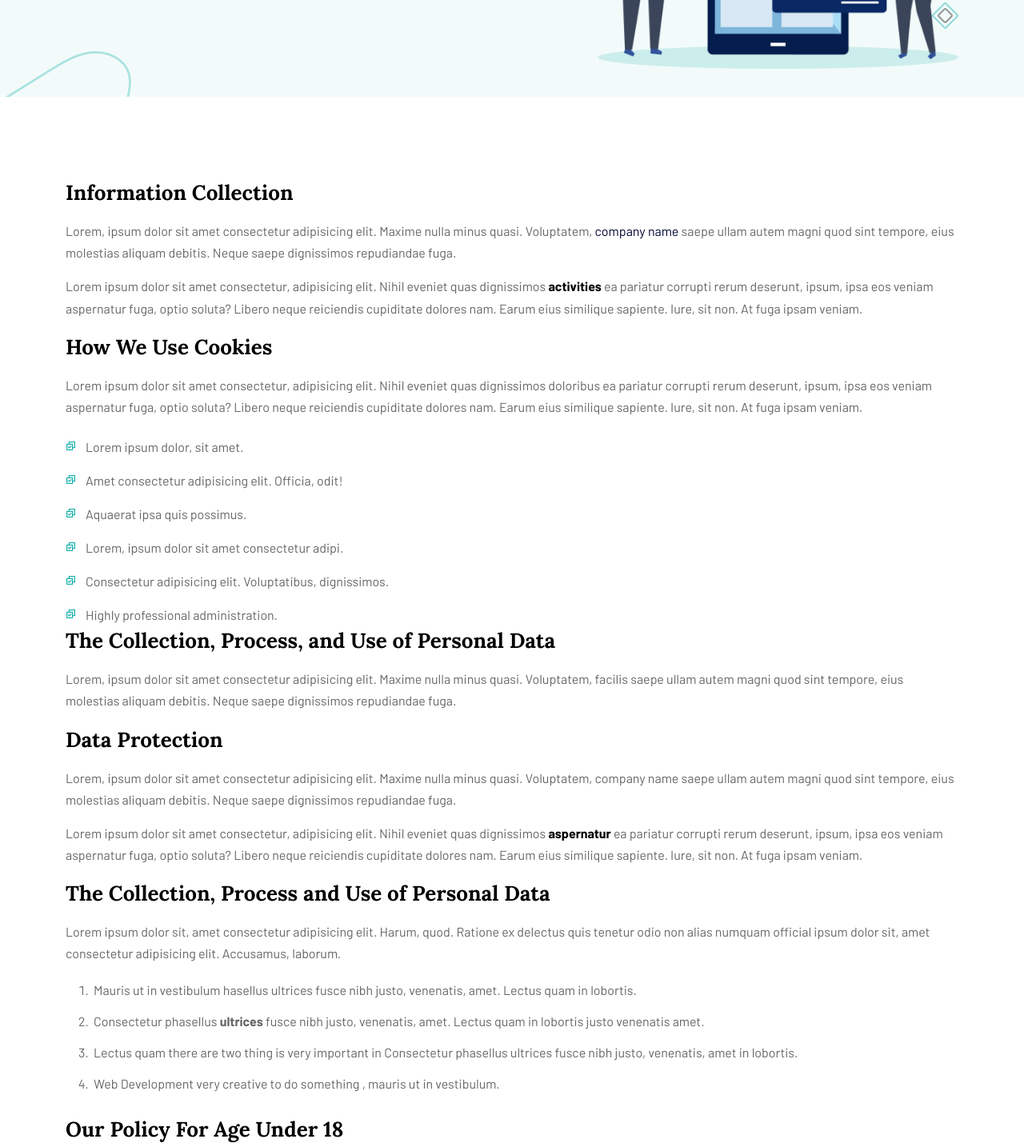
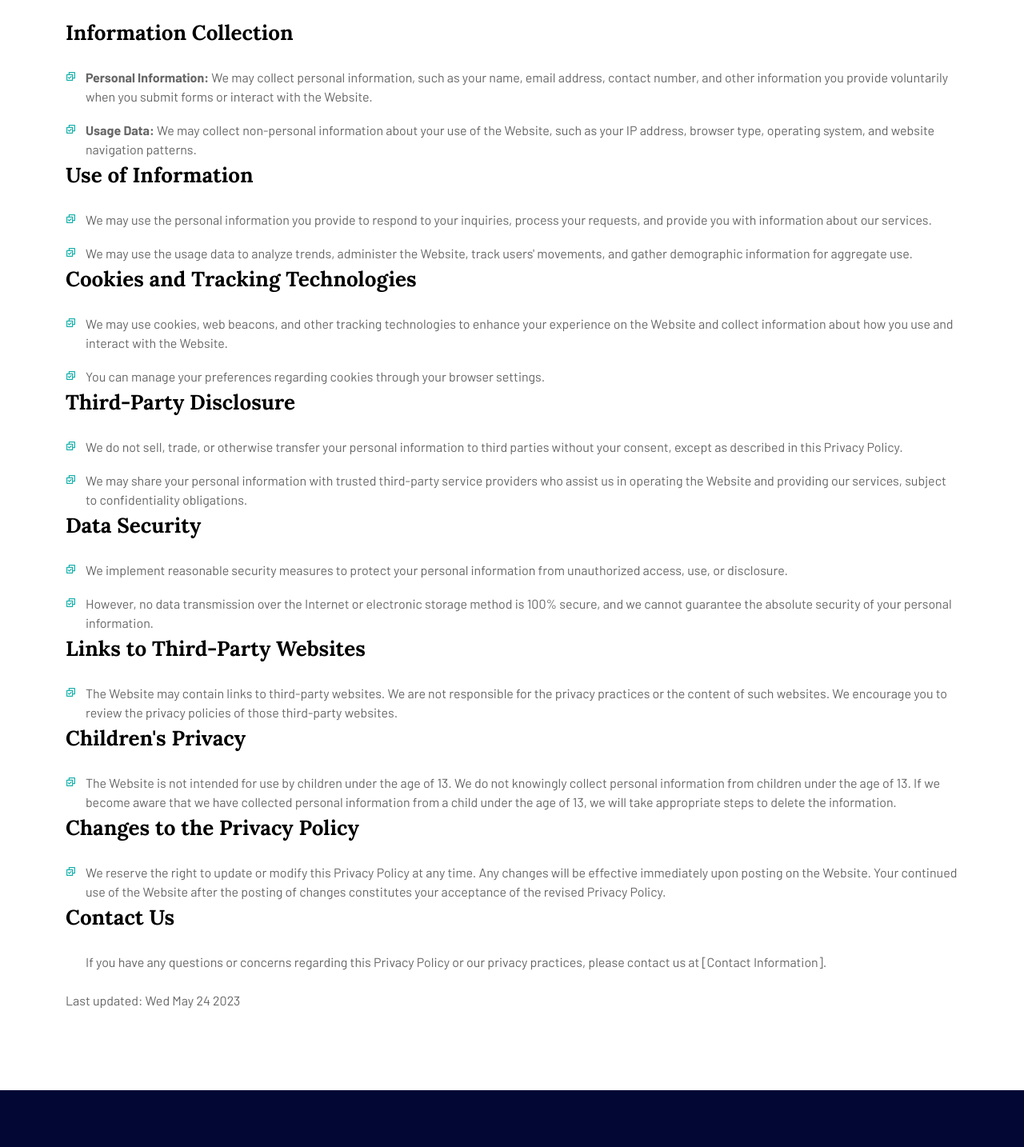
Before and after one commit to ATLANZ-IN/atlanz-website, a plain HTML site: page privacy-policy.html in a window 1280 px wide. Shown: the part 370-1804 px from the top of the page at 80% size. Drawn offline with Linux system fonts and the light colour scheme; files whose address does not match are found by name.

Commit message:
24/05 changes to privacy and terms

```diff
--- a/privacy-policy.html
+++ b/privacy-policy.html
@@ -19,6 +19,10 @@
 <link rel="stylesheet" href="assets/css/responsive.css">
 <title>Atlanz Mobility - Unlocking New Dimensions</title>
 <link rel="icon" type="image/png" href="assets/img/favicon.png">
+<script>
+var currentDate = new Date();
+var formattedDate = currentDate.toDateString();
+</script>
 </head>
 <body>
 
@@ -161,7 +165,6 @@ Single Blog
 <div class="breadcrumb-img">
 <img src="assets/img/breadcrumb/br-shape-5.png" alt="Image" class="br-shape-five animationFramesTwo">
 <img src="assets/img/breadcrumb/br-shape-6.png" alt="Image" class="br-shape-six bounce">
-<img src="assets/img/breadcrumb/breadcrumb-2.png" alt="Image">
 </div>
 </div>
 </div>
@@ -175,56 +178,84 @@ Single Blog
 <div class="col-lg-12">
 <div class="single-terms">
 <h3>Information Collection</h3>
-<p>
-Lorem, ipsum dolor sit amet consectetur adipisicing elit. Maxime nulla minus quasi. Voluptatem, <a href="index.html">company name</a> saepe ullam autem magni quod sint tempore, eius molestias aliquam debitis. Neque saepe dignissimos repudiandae fuga.
-</p>
-<p>
-Lorem ipsum dolor sit amet consectetur, adipisicing elit. Nihil eveniet quas dignissimos <strong>activities</strong> ea pariatur corrupti rerum deserunt, ipsum, ipsa eos veniam aspernatur fuga, optio soluta? Libero neque reiciendis cupiditate dolores nam. Earum eius similique sapiente. Iure, sit non. At fuga ipsam veniam.
-</p>
-</div>
-<div class="single-terms">
-<h3>How We Use Cookies</h3>
-<p>Lorem ipsum dolor sit amet consectetur, adipisicing elit. Nihil eveniet quas dignissimos doloribus ea pariatur corrupti rerum deserunt, ipsum, ipsa eos veniam aspernatur fuga, optio soluta? Libero neque reiciendis cupiditate dolores nam. Earum eius similique sapiente. Iure, sit non. At fuga ipsam veniam.</p>
-<ul class="content-feature-list list-style mb-0">
-<li><i class="ri-checkbox-multiple-line"></i>Lorem ipsum dolor, sit amet.</li>
-<li><i class="ri-checkbox-multiple-line"></i>Amet consectetur adipisicing elit.
-Officia, odit!</li>
-<li><i class="ri-checkbox-multiple-line"></i>Aquaerat ipsa quis possimus.</li>
-<li><i class="ri-checkbox-multiple-line"></i>Lorem, ipsum dolor sit amet
-consectetur adipi.</li>
-<li><i class="ri-checkbox-multiple-line"></i>Consectetur adipisicing elit.
-Voluptatibus, dignissimos.</li>
-<li><i class="ri-checkbox-multiple-line"></i>Highly professional administration.
-</li>
+<ul class="content-feature-list  list-style mb-0">
+<li><i class="ri-checkbox-multiple-line"></i><strong>Personal Information:</strong>  We may collect personal information, such as your name, email address,
+    contact number, and other information you provide voluntarily when you submit forms or interact with the Website.</li>
+<li><i class="ri-checkbox-multiple-line"></i><strong>Usage Data:</strong> We may collect non-personal information about your use of the Website, such as
+    your IP address, browser type, operating system, and website navigation patterns.</li>
 </ul>
 </div>
 <div class="single-terms">
-<h3>The Collection, Process, and Use of Personal Data</h3>
-<p>Lorem, ipsum dolor sit amet consectetur adipisicing elit. Maxime nulla minus quasi. Voluptatem, facilis saepe ullam autem magni quod sint tempore, eius molestias aliquam debitis. Neque saepe dignissimos repudiandae fuga.</p>
+<h3>Use of Information</h3>
+<ul class="content-feature-list  list-style mb-0">
+<li><i class="ri-checkbox-multiple-line"></i>We may use the personal information you provide to respond to your inquiries, process your requests, and provide
+    you with information about our services.</li>
+<li><i class="ri-checkbox-multiple-line"></i>We may use the usage data to analyze trends, administer the Website, track users' movements, and gather demographic
+    information for aggregate use.</li>
+</ul>
 </div>
 <div class="single-terms">
-<h3>Data Protection</h3>
-<p>
-Lorem, ipsum dolor sit amet consectetur adipisicing elit. Maxime nulla minus quasi. Voluptatem, company name saepe ullam autem magni quod sint tempore, eius molestias aliquam debitis. Neque saepe dignissimos repudiandae fuga.
-</p>
-<p>
-Lorem ipsum dolor sit amet consectetur, adipisicing elit. Nihil eveniet quas dignissimos <strong>aspernatur</strong> ea pariatur corrupti rerum deserunt, ipsum, ipsa eos veniam aspernatur fuga, optio soluta? Libero neque reiciendis cupiditate dolores nam. Earum eius similique sapiente. Iure, sit non. At fuga ipsam veniam.
-</p>
+<h3>Cookies and Tracking Technologies</h3>
+<ul class="content-feature-list  list-style mb-0">
+<li><i class="ri-checkbox-multiple-line"></i>We may use cookies, web beacons, and other tracking technologies to enhance your experience on the Website and
+    collect information about how you use and interact with the Website.</li>
+<li><i class="ri-checkbox-multiple-line"></i>You can manage your preferences regarding cookies through your browser settings.</li>
+</ul>
 </div>
 <div class="single-terms">
-<h3>The Collection, Process and Use of Personal Data</h3>
-<p>Lorem ipsum dolor sit, amet consectetur adipisicing elit. Harum, quod. Ratione ex delectus quis tenetur odio non alias numquam official ipsum dolor sit, amet consectetur adipisicing elit. Accusamus, laborum.</p>
-<ol>
-<li>Mauris ut in vestibulum hasellus ultrices fusce nibh justo, venenatis, amet. Lectus quam in lobortis.</li>
-<li>Consectetur phasellus <strong>ultrices</strong> fusce nibh justo, venenatis, amet. Lectus quam in lobortis justo venenatis amet.</li>
-<li>Lectus quam there are two thing is very important in Consectetur phasellus ultrices fusce nibh justo, venenatis, amet in lobortis.</li>
-<li>Web Development very creative to do something , mauris ut in vestibulum.</li>
-</ol>
+<h3>Third-Party Disclosure</h3>
+<ul class="content-feature-list  list-style mb-0">
+<li><i class="ri-checkbox-multiple-line"></i>We do not sell, trade, or otherwise transfer your personal information to third parties without your consent,
+    except as described in this Privacy Policy.</li>
+<li><i class="ri-checkbox-multiple-line"></i> We may share your personal information with trusted third-party service providers who assist us in operating
+    the Website and providing our services, subject to confidentiality obligations.</li>
+</ul>
 </div>
 <div class="single-terms">
-<h3>Our Policy For Age Under 18</h3>
-<p>Lorem, ipsum dolor sit amet consectetur adipisicing elit. Maxime nulla minus quasi. Voluptatem, facilis saepe ullam autem magni quod sint tempore, eius molestias aliquam debitis. Neque saepe dignissimos repudiandae fuga.</p>
+<h3>Data Security</h3>
+<ul class="content-feature-list  list-style mb-0">
+<li><i class="ri-checkbox-multiple-line"></i>We implement reasonable security measures to protect your personal information from unauthorized access, use,
+    or disclosure.</li>
+<li><i class="ri-checkbox-multiple-line"></i>However, no data transmission over the Internet or electronic storage method is 100% secure, and we cannot
+    guarantee the absolute security of your personal information.</li>
+</ul>
 </div>
+<div class="single-terms">
+<h3>Links to Third-Party Websites</h3>
+<ul class="content-feature-list  list-style mb-0">
+<li><i class="ri-checkbox-multiple-line"></i>The Website may contain links to third-party websites. We are not responsible for the privacy practices or the
+    content of such websites. We encourage you to review the privacy policies of those third-party websites.</li>
+</ul>
+</div>
+<div class="single-terms">
+<h3>Children's Privacy</h3>
+<ul class="content-feature-list  list-style mb-0">
+<li><i class="ri-checkbox-multiple-line"></i> The Website is not intended for use by children under the age of 13. We do not knowingly collect personal
+    information from children under the age of 13. If we become aware that we have collected personal information from a child under the age of 13, we will
+    take appropriate steps to delete the information.</li>
+</ul>
+</div>
+<div class="single-terms">
+<h3>Changes to the Privacy Policy</h3>
+<ul class="content-feature-list  list-style mb-0">
+<li><i class="ri-checkbox-multiple-line"></i>We reserve the right to update or modify this Privacy Policy at any time. Any changes will be effective immediately
+    upon posting on the Website. Your continued use of the Website after the posting of changes constitutes your acceptance of the revised Privacy Policy.</li>
+</ul>
+</div>
+<div class="single-terms">
+<h3>Contact Us</h3>
+<ul class="content-feature-list  list-style mb-0">
+<li>If you have any questions or concerns regarding this Privacy Policy or our privacy practices, please contact us at [Contact Information].</li>
+</ul>
+</div>
+<div class="single-terms">
+<br>
+Last updated: <span id="date"></span>
+<script>
+document.getElementById("date").innerHTML = formattedDate;
+</script>
+</div>
+
 </div>
 </div>
 </div>
```
Also changed, not shown: terms-of-service.html (+50 -35 lines).
